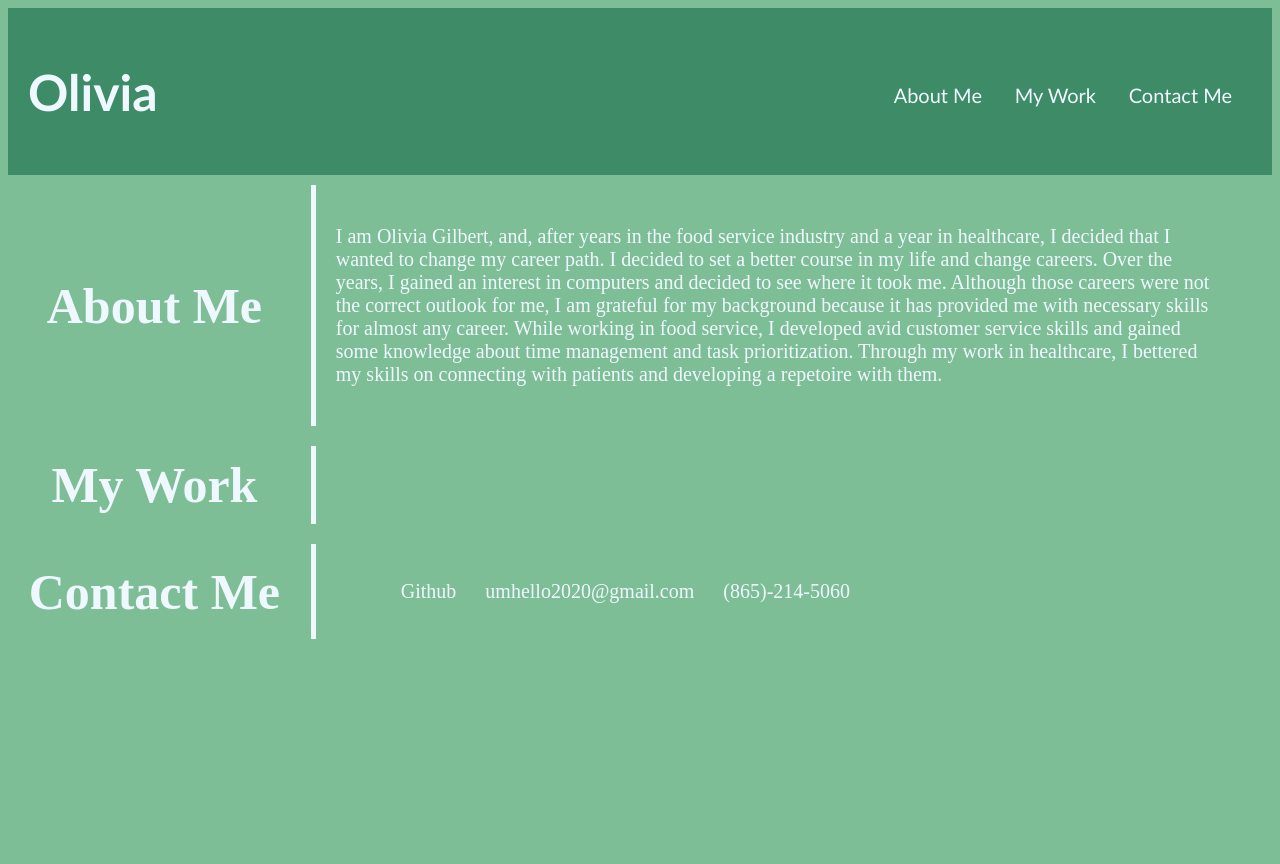
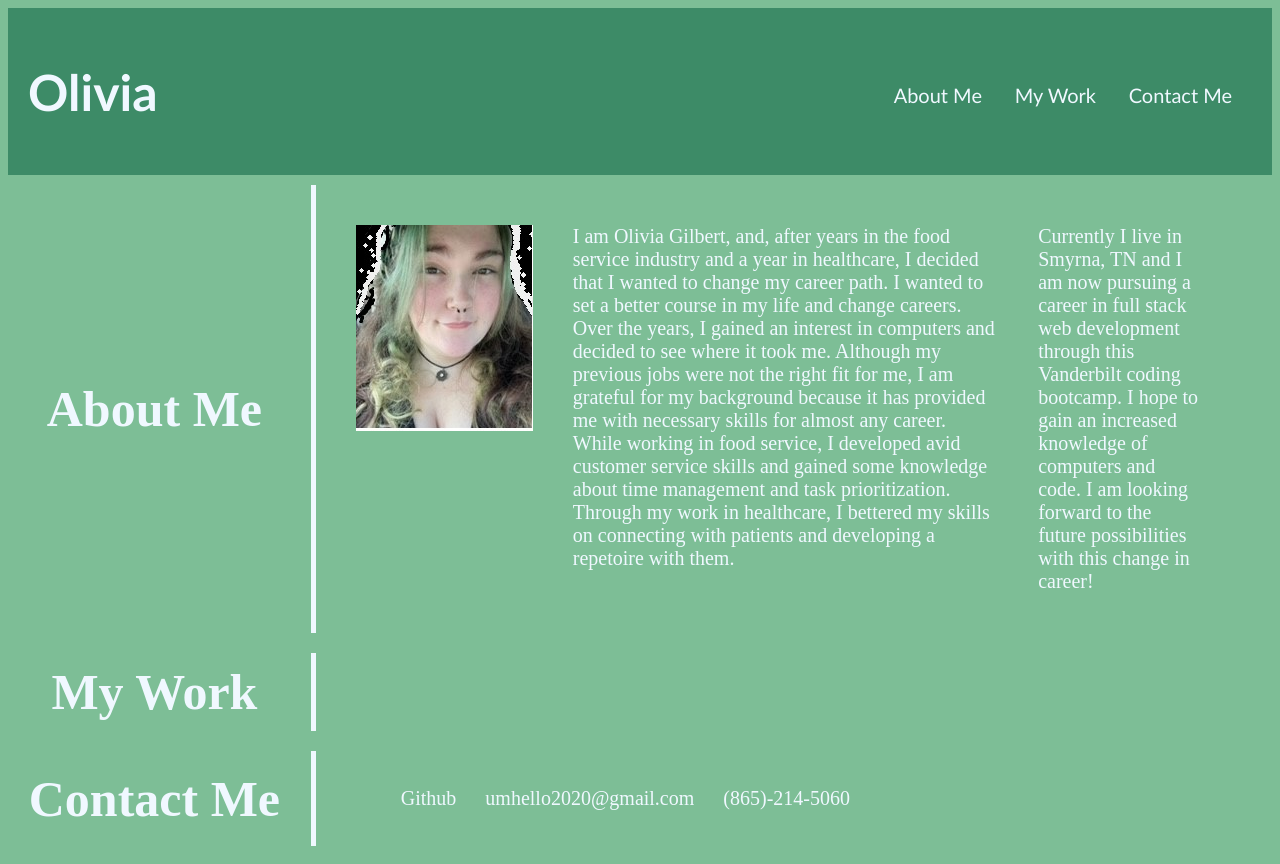
Before and after one commit to umhello2020/Portfolio, a plain HTML site: page index.html in a window 1280 px wide. Before the commit the page ends 800 px from the top, so only its background shows below. Drawn offline with Linux system fonts and the light colour scheme.

Commit message:
added headshot image

```diff
--- a/assets/css/style.css
+++ b/assets/css/style.css
@@ -47,6 +47,13 @@ a {
 p {
     font-size: 20px;
     color: aliceblue;
+    margin: 10px;
+    padding: 10px;
+}
+
+.img-about {
+    margin: 10px;
+    padding: 10px;
 }
 
 .tab {
@@ -84,6 +91,15 @@ p {
     color: rgb(120, 120, 192);
 }
 
+.right p {
+    display: flex;
+    flex-flow: row wrap;
+}
+
+#box-1 {
+    width: 100%;
+}
+
 @media screen and (max-width: 602px) {
 
 }
--- a/index.html
+++ b/index.html
@@ -24,7 +24,13 @@
             <div>
                 <section id="about-me" class="tab">
                     <h2>About Me</h2>
-                    <div class="right"><p>I am Olivia Gilbert, and, after years in the food service industry and a year in healthcare, I decided that I wanted to change my career path. I decided to set a better course in my life and change careers. Over the years, I gained an interest in computers and decided to see where it took me. Although those careers were not the correct outlook for me, I am grateful for my background because it has provided me with necessary skills for almost any career. While working in food service, I developed avid customer service skills and gained some knowledge about time management and task prioritization. Through my work in healthcare, I bettered my skills on connecting with patients and developing a repetoire with them. </p></div>
+                    <div class="right">
+                        <div class="img-about">
+                            <img src="./assets/images/img3.jpg" alt="headshot">
+                        </div>
+                        <p>I am Olivia Gilbert, and, after years in the food service industry and a year in healthcare, I decided that I wanted to change my career path. I wanted to set a better course in my life and change careers. Over the years, I gained an interest in computers and decided to see where it took me. Although my previous jobs were not the right fit for me, I am grateful for my background because it has provided me with necessary skills for almost any career. While working in food service, I developed avid customer service skills and gained some knowledge about time management and task prioritization. Through my work in healthcare, I bettered my skills on connecting with patients and developing a repetoire with them. </p>
+                        <p>Currently I live in Smyrna, TN and I am now pursuing a career in full stack web development through this Vanderbilt coding bootcamp. I hope to gain an increased knowledge of computers and code. I am looking forward to the future possibilities with this change in career!</p>
+                    </div>
                 </section>
                 <section id="#my-work" class="tab">
                     <h2>My Work</h2>
@@ -44,5 +50,4 @@
             </div>
         </main>
     </body>
-
     </html>
```
Also changed, not shown: assets/images/img3.jpg (added).
